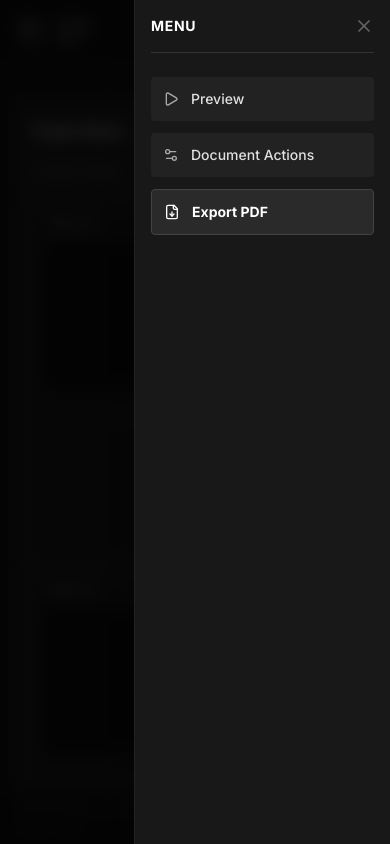
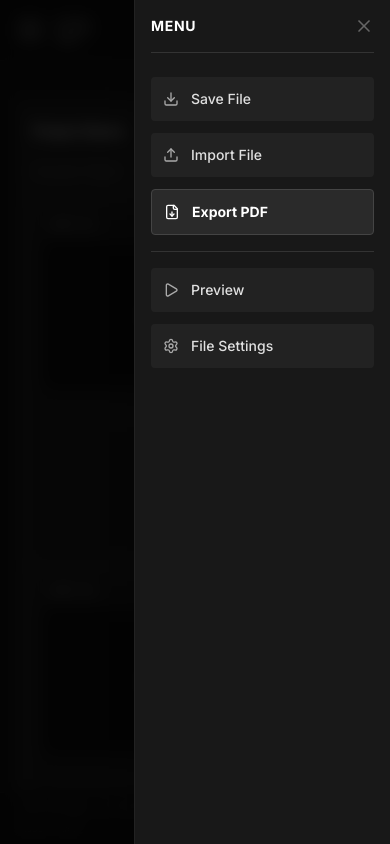
Before and after one commit to SMOSTORY/Storyboard-Smo, a React (Vite) app: page / in a window 390 px wide. Both pictures are taken after a click on the button 356 px from the left and 30 px from the top of the page. Built offline with nearby package versions, Linux system fonts and the light colour scheme.

Commit message:
feat(toolbar): update mobile menu actions for file management
Replace preview and document settings with explicit JSON import/export functionality to improve data persistence workflows.

```diff
--- a/src/components/Toolbar.tsx
+++ b/src/components/Toolbar.tsx
@@ -1,6 +1,6 @@
 import React, { useState, useRef } from 'react';
 import { useStore } from '../store';
-import { Undo2, Redo2, Trash2, Download, Upload, FileDown, Moon, Sun, AlertTriangle, Settings2, X, Type, Play, Menu } from 'lucide-react';
+import { Undo2, Redo2, Trash2, Download, Upload, FileDown, Moon, Sun, AlertTriangle, Settings, Settings2, X, Type, Play, Menu } from 'lucide-react';
 import { format } from 'date-fns';
 import { exportPdf } from '../lib/export';
 import { PreviewMode } from './PreviewMode';
@@ -146,6 +146,41 @@ export function Toolbar() {
               <button
                 onClick={() => {
                   setIsMobileMenuOpen(false);
+                  handleExportJson();
+                }}
+                className="flex items-center gap-3 p-3 bg-[#222] hover:bg-[#333] rounded text-sm text-[#E0E0E0] font-medium transition-colors"
+              >
+                <Download size={16} className="text-[#AAA]" />
+                Save File
+              </button>
+
+              <button
+                onClick={() => {
+                  setIsMobileMenuOpen(false);
+                  fileInputRef.current?.click();
+                }}
+                className="flex items-center gap-3 p-3 bg-[#222] hover:bg-[#333] rounded text-sm text-[#E0E0E0] font-medium transition-colors"
+              >
+                <Upload size={16} className="text-[#AAA]" />
+                Import File
+              </button>
+
+              <button
+                onClick={() => {
+                  setIsMobileMenuOpen(false);
+                  setIsExportModalOpen(true);
+                }}
+                className="flex items-center gap-3 p-3 bg-[#2A2A2A] hover:bg-[#333] border border-[#444] rounded text-sm text-white font-bold transition-colors"
+              >
+                <FileDown size={16} />
+                Export PDF
+              </button>
+
+              <div className="h-[1px] bg-[#333] w-full my-1"></div>
+
+              <button
+                onClick={() => {
+                  setIsMobileMenuOpen(false);
                   handlePreviewClick();
                 }}
                 className="flex items-center gap-3 p-3 bg-[#222] hover:bg-[#333] rounded text-sm text-[#E0E0E0] font-medium transition-colors"
@@ -161,20 +196,17 @@ export function Toolbar() {
                 }}
                 className="flex items-center gap-3 p-3 bg-[#222] hover:bg-[#333] rounded text-sm text-[#E0E0E0] font-medium transition-colors"
               >
-                <Settings2 size={16} className="text-[#AAA]" />
-                Document Actions
+                <Settings size={16} className="text-[#AAA]" />
+                File Settings
               </button>
 
-              <button
-                onClick={() => {
-                  setIsMobileMenuOpen(false);
-                  setIsExportModalOpen(true);
-                }}
-                className="flex items-center gap-3 p-3 bg-[#2A2A2A] hover:bg-[#333] border border-[#444] rounded text-sm text-white font-bold transition-colors"
-              >
-                <FileDown size={16} />
-                Export PDF
-              </button>
+              <input
+                ref={fileInputRef}
+                type="file"
+                accept=".json"
+                className="hidden"
+                onChange={handleImportJson}
+              />
             </div>
           </div>
         </div>
@@ -185,7 +217,7 @@ export function Toolbar() {
         <div className="fixed inset-0 z-[100] bg-black/60 flex items-center justify-center p-4 backdrop-blur-sm">
           <div className="bg-[#181818] border border-[#333] rounded-lg shadow-2xl w-full max-w-sm flex flex-col overflow-hidden">
             <div className="flex items-center justify-between p-4 border-b border-[#333]">
-              <h2 className="text-sm font-bold text-white uppercase tracking-wide">Document Actions</h2>
+              <h2 className="text-sm font-bold text-white uppercase tracking-wide">File Settings</h2>
               <button
                 onClick={() => setIsDocActionsModalOpen(false)}
                 className="text-[#666] hover:text-white transition-colors"
@@ -195,41 +227,6 @@ export function Toolbar() {
             </div>
 
             <div className="p-2">
-              <button
-                onClick={handleExportJson}
-                className="w-full text-left p-3 hover:bg-[#222] rounded flex items-start gap-3 transition-colors group"
-              >
-                <div className="w-8 h-8 rounded bg-[#2A2A2A] group-hover:bg-[#333] flex items-center justify-center shrink-0 transition-colors">
-                  <Download size={16} className="text-[#E0E0E0]" />
-                </div>
-                <div className="flex-1">
-                  <div className="text-sm font-semibold text-white mb-0.5">Save File</div>
-                  <div className="text-xs text-[#999]">Export to a editable JSON file</div>
-                </div>
-              </button>
-
-              <button
-                onClick={() => fileInputRef.current?.click()}
-                className="w-full text-left p-3 hover:bg-[#222] rounded flex items-start gap-3 transition-colors group"
-              >
-                <div className="w-8 h-8 rounded bg-[#2A2A2A] group-hover:bg-[#333] flex items-center justify-center shrink-0 transition-colors">
-                  <Upload size={16} className="text-[#E0E0E0]" />
-                </div>
-                <div className="flex-1">
-                  <div className="text-sm font-semibold text-white mb-0.5">Import File</div>
-                  <div className="text-xs text-[#999]">Load an exported JSON file</div>
-                </div>
-              </button>
-              <input
-                ref={fileInputRef}
-                type="file"
-                accept=".json"
-                className="hidden"
-                onChange={handleImportJson}
-              />
-
-              <div className="h-[1px] bg-[#333] mx-2 my-1"></div>
-
               <button
                 onClick={() => {
                   setIsDocActionsModalOpen(false);
```
